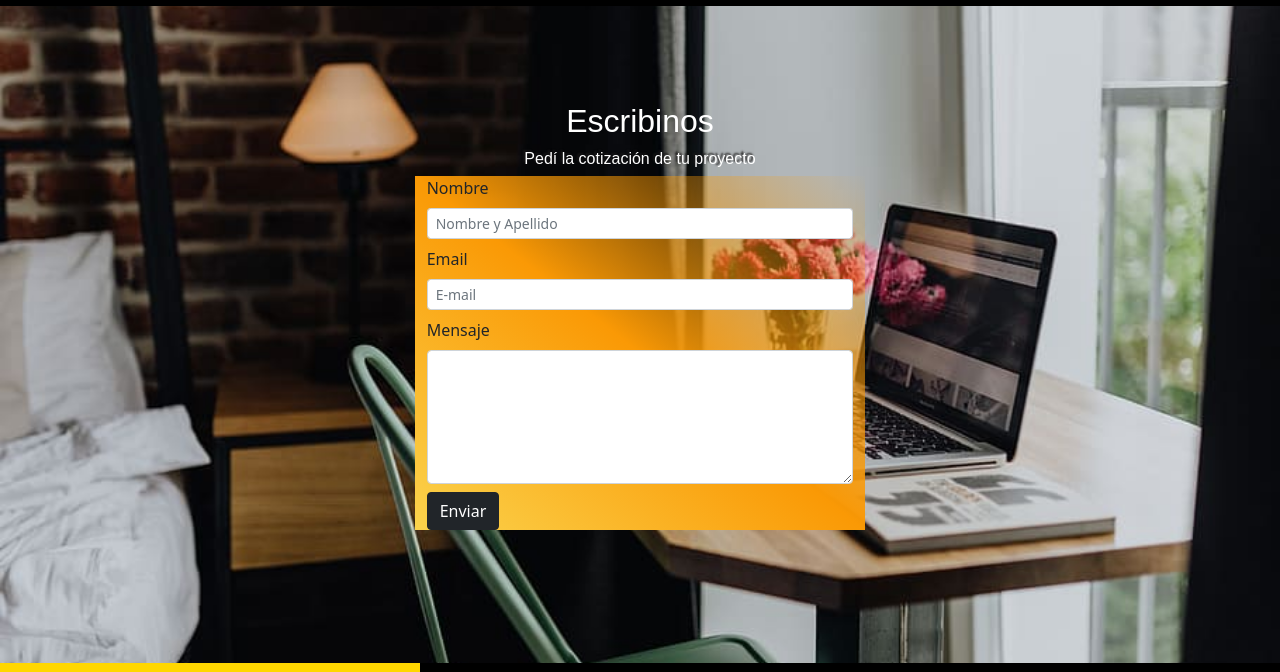
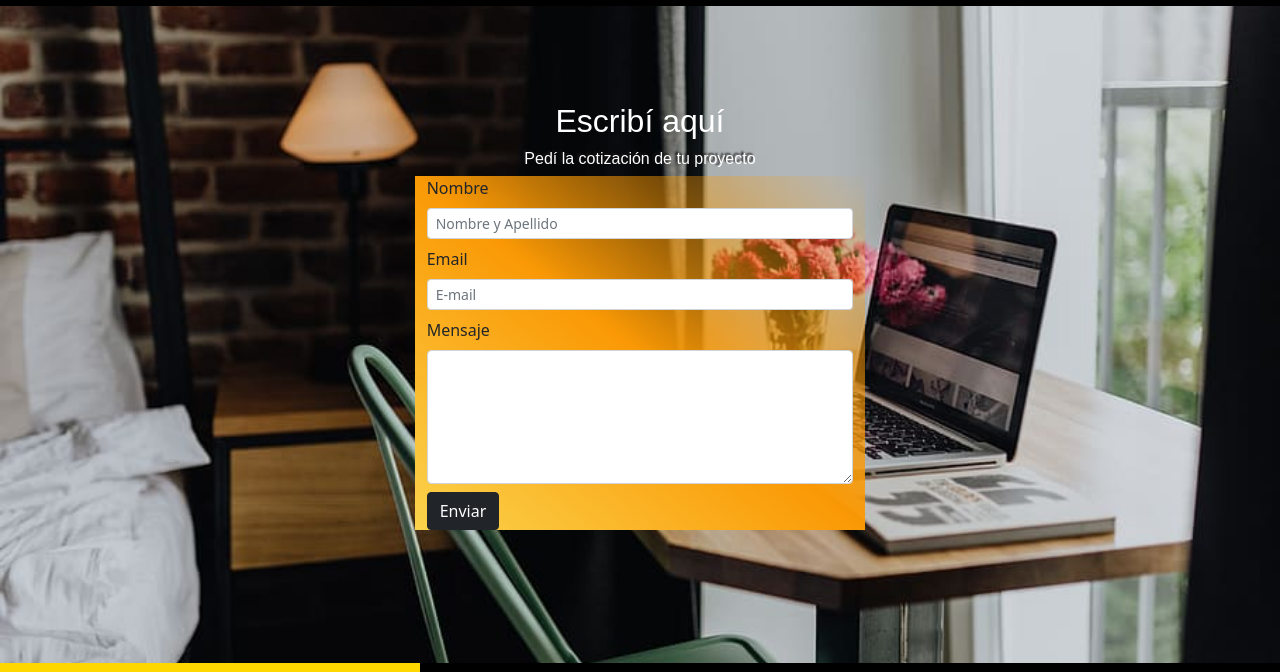
Before and after one commit to vivito22/firstprojetreposit, a plain HTML site: page pages/contacto.html in a window 1280 px wide. Shown: the part 55-727 px from the top of the page. Drawn offline with nearby package versions, Linux system fonts and the light colour scheme.

Commit message:
chequeando proyecto

```diff
--- a/pages/contacto.html
+++ b/pages/contacto.html
@@ -53,7 +53,7 @@
      <div class="form">
 
         <div class="title2">
-            <h1 >Escribinos</h1>
+            <h1 >Escribí aquí</h1>
             <h2>Pedí la cotización de tu proyecto</h2>
 
           </div>
```
